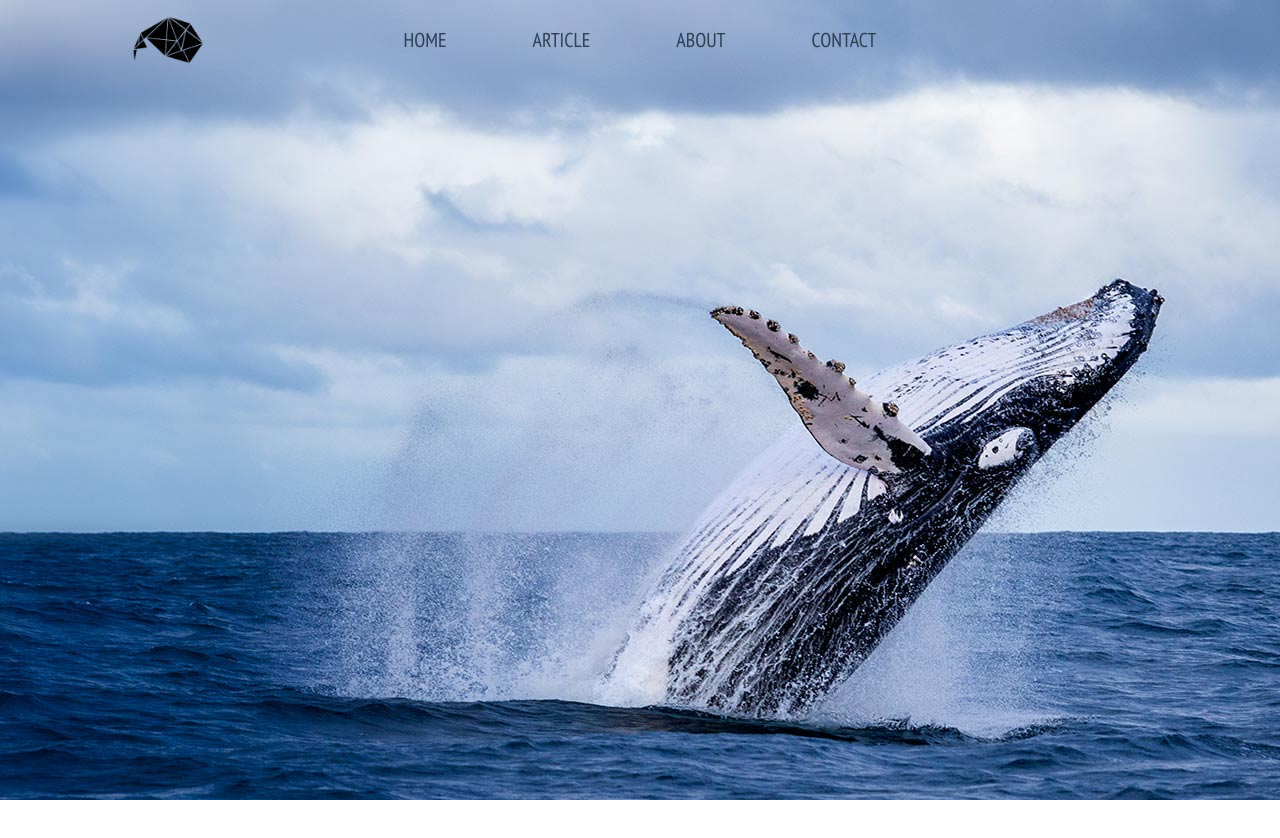
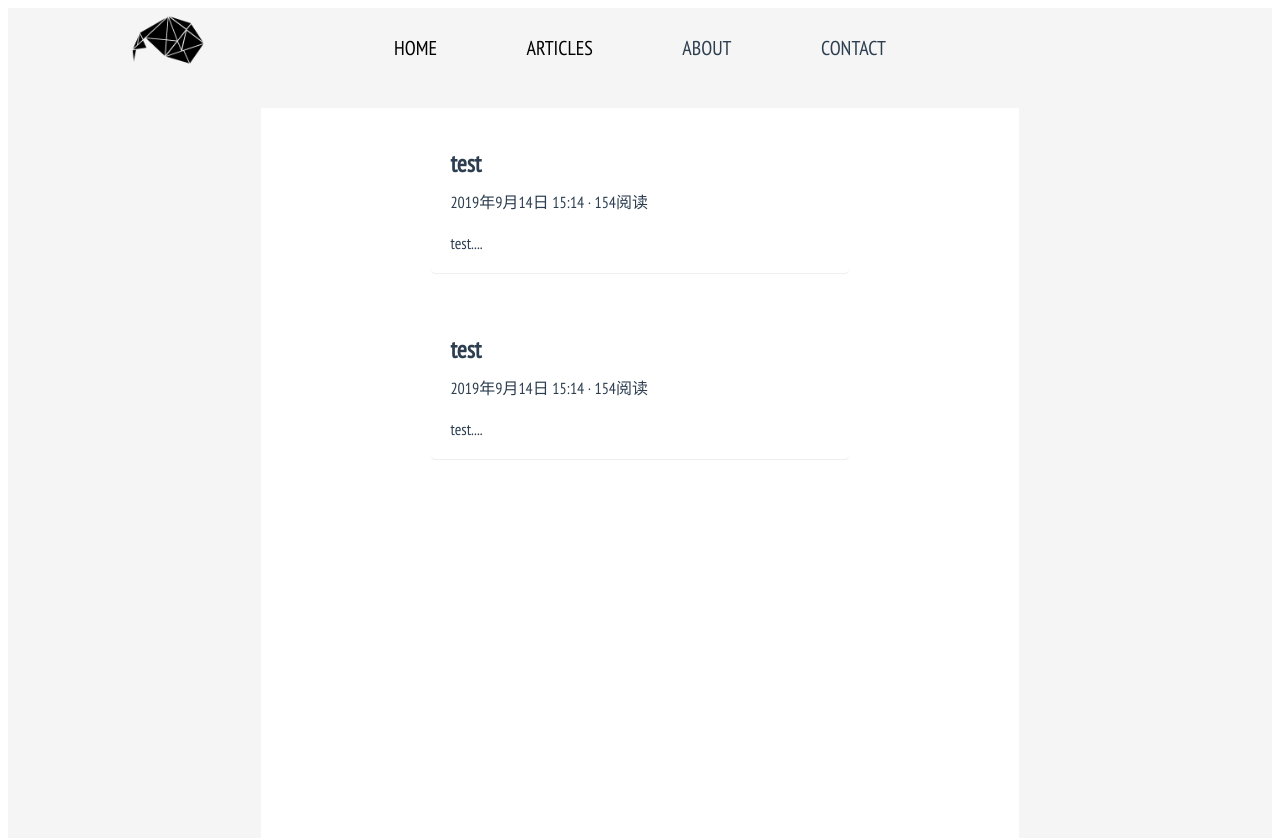
Before and after one commit to mavis0/my-blog, a Vue app: page /#/articles in a window 1280 px wide. Shown: the top 838 px of the page. Before the commit the page ends 800 px from the top, so only its background shows below. Built offline with nearby package versions, Linux system fonts and the light colour scheme; a web font is replaced by a local one.

Commit message:
articles页面

```diff
--- a/src/App.vue
+++ b/src/App.vue
@@ -1,12 +1,12 @@
 <template>
-<div id="app" :class="{'app-back': isShow}">
+<div id="app">
     <img id="cover" src="./assets/IMG-novaeangliae.jpg" :class="{'cover-fade': isFade}" />
     <header>
         <img id="icon" class='animate__animated animate__pulse animate__slow animate__infinite' src="./assets/IMG-stick.png"/>
         <nav>
             <ul>
-                <li>HOME</li>
-                <li>ARTICLE</li>
+                <li><router-link to="/home">HOME</router-link></li>
+                <li><router-link to="/articles">ARTICLES</router-link></li>
                 <li>ABOUT</li>
                 <li>CONTACT</li>
             </ul>
@@ -14,8 +14,6 @@
     </header>
     <router-view></router-view>
 </div>
-
-
 </template>
 
 <script>
@@ -33,7 +31,6 @@ export default {
             let icon = document.getElementById('cover');
             icon.addEventListener('transitionend', () => {
                 icon.parentNode.removeChild(icon);
-                this.isShow = true;
             });
         }, 1000);
     },
@@ -41,11 +38,15 @@ export default {
     }
 }
 </script>
-<style>
+<style scoped>
 * {
     margin: 0;
     padding: 0;
     box-sizing: border-box;
+}
+a {
+    color: black;
+    text-decoration: none;
 }
 #cover {
     top: 0;
@@ -65,10 +66,7 @@ export default {
     -webkit-font-smoothing: antialiased;
     -moz-osx-font-smoothing: grayscale;
     color: #2c3e50;
-    height: 100vh;
-}
-.app-back {
-    background: url('./assets/IMG-novaeangliae.jpg');
+    background: whitesmoke scroll;
 }
 header {
     height: 80px;
--- /dev/null
+++ b/src/components/articles.vue
@@ -0,0 +1,53 @@
+<template>
+<div id="contentBrief">
+    <div class="wrap">
+        <section class="header">
+            <h1>test</h1>
+            <span>2019年9月14日 15:14 · 154阅读</span>
+        </section>
+        <section class="content">
+            test....
+        </section>
+    </div>
+    <div class="wrap">
+        <section class="header">
+            <h1>test</h1>
+            <span>2019年9月14日 15:14 · 154阅读</span>
+        </section>
+        <section class="content">
+            test....
+        </section>
+    </div>
+</div>
+</template>
+
+<script>
+export default {
+
+}
+</script>
+
+<style scoped>
+#contentBrief {
+    width: 60%;
+    height: 100vh;
+    margin: 0 auto;
+    background: white;
+}
+h1 {
+    margin-bottom: 10px;
+}
+.wrap {
+    width: 50%;
+    margin: 20px auto;
+    border-bottom: 1px solid #eee;
+    border-radius: 6px;
+    padding: 20px;
+}
+.content {
+    margin-top: 20px;
+}
+.header {
+    /* text-align: center; */
+}
+</style>
--- a/src/components/coverBriefAll.vue
+++ b/src/components/coverBriefAll.vue
@@ -22,7 +22,8 @@ main {
     grid-template-columns: repeat(4, 25%);
     grid-template-rows: repeat(3, 33.3%);
     width: 98%;
-    height: calc(100vh - 80px);
+    grid-gap: 5px;
+    height: calc(100vh - 80px - 5px);
     margin: 0 auto;
 }
 .cover-1 {
--- a/src/router/index.js
+++ b/src/router/index.js
@@ -1,11 +1,14 @@
 import Vue from 'vue'
 import VueRouter from 'vue-router'
 import coverBriefAll from '../components/coverBriefAll'
+import articles from '../components/articles'
 
 Vue.use(VueRouter);
 
 export default new VueRouter( {
     routes: [
-        { path: '/', component: coverBriefAll}
+        { path: '/', redirect: '/home' },
+        { path: '/home', component: coverBriefAll },
+        { path: '/articles', component: articles },
     ]
 });
```
